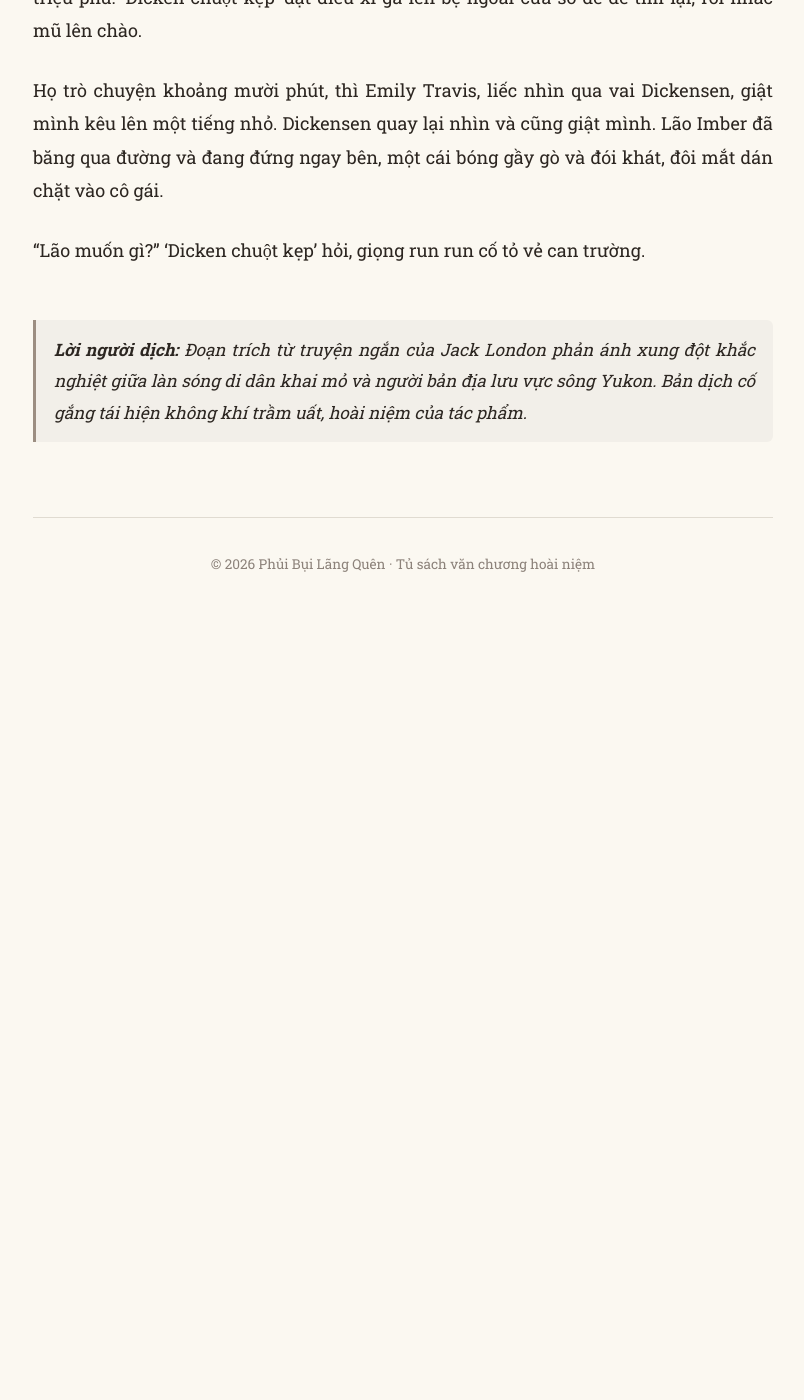
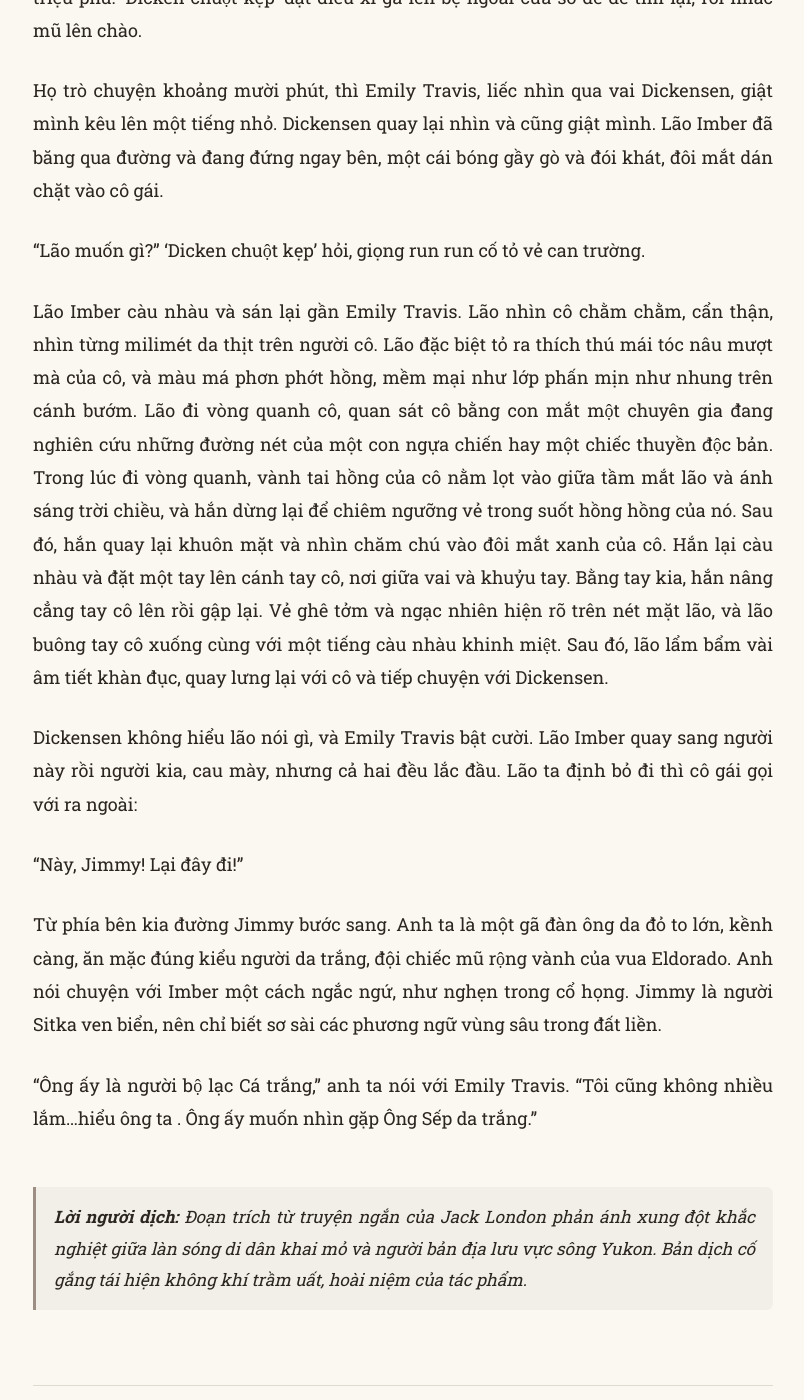
Before and after one commit to PhamQuyMui43/my-reading-blog, a Jekyll site: the page built from _posts/2026-09-06-The-League-of-the-Old-Men.md, in a window 1280 px wide and 1400 px high, scrolled down 2076 px. Shown: the whole window, without its empty margins (237-1041 px from the left). Built offline with Jekyll 4.4.1, drawn with Linux system fonts in a browser that asks for light colours; some web fonts are replaced; our own code applies the rules of GitHub Pages for plain Markdown files; before the commit the page ends 2706 px from its top, so only the background shows below that.

Commit message:
soan bai

```diff
--- a/_posts/2026-09-06-The-League-of-the-Old-Men.md
+++ b/_posts/2026-09-06-The-League-of-the-Old-Men.md
@@ -31,6 +31,16 @@ Họ trò chuyện khoảng mười phút, thì Emily Travis, liếc nhìn qua v
 
 “Lão muốn gì?” ‘Dicken chuột kẹp’ hỏi, giọng run run cố tỏ vẻ can trường.
 
+Lão Imber càu nhàu và sán lại gần Emily Travis. Lão nhìn cô chằm chằm, cẩn thận, nhìn từng milimét da thịt trên người cô. Lão đặc biệt tỏ ra thích thú mái tóc nâu mượt mà của cô, và màu má phơn phớt hồng, mềm mại như lớp phấn mịn như nhung trên cánh bướm. Lão đi vòng quanh cô, quan sát cô bằng con mắt một chuyên gia  đang nghiên cứu những đường nét của một con ngựa chiến hay một chiếc thuyền độc bản. Trong lúc đi vòng quanh, vành tai hồng của cô nằm lọt vào giữa tầm mắt lão và ánh sáng trời chiều, và hắn dừng lại để chiêm ngưỡng vẻ trong suốt hồng hồng của nó. Sau đó, hắn quay lại khuôn mặt và nhìn chăm chú vào đôi mắt xanh của cô. Hắn lại càu nhàu và đặt một tay lên cánh tay cô, nơi giữa vai và khuỷu tay. Bằng tay kia, hắn nâng cẳng tay cô lên rồi gập lại. Vẻ ghê tởm và ngạc nhiên hiện rõ trên nét mặt lão, và lão buông tay cô xuống cùng với một tiếng càu nhàu khinh miệt. Sau đó, lão lẩm bẩm vài âm tiết khàn đục, quay lưng lại với cô và tiếp chuyện với Dickensen.
+
+Dickensen không hiểu lão nói gì, và Emily Travis bật cười. Lão Imber quay sang người này rồi người kia, cau mày, nhưng cả hai đều lắc đầu. Lão ta định bỏ đi thì cô gái gọi với ra ngoài:
+
+“Này, Jimmy! Lại đây đi!”
+
+Từ phía bên kia đường Jimmy bước sang. Anh ta là một gã đàn ông da đỏ to lớn, kềnh càng, ăn mặc đúng kiểu người da trắng, đội chiếc mũ rộng vành của vua Eldorado. Anh nói chuyện với Imber một cách ngắc ngứ, như nghẹn trong cổ họng. Jimmy là người Sitka ven biển, nên chỉ biết sơ sài các phương ngữ vùng sâu trong đất liền.
+
+“Ông ấy  là người bộ lạc Cá trắng,” anh ta nói với Emily Travis. “Tôi cũng không nhiều lắm…hiểu ông ta . Ông ấy muốn nhìn gặp Ông Sếp da trắng.”
+
 <div class="clearfix"></div>
 
 <div class="translator-note">
```
